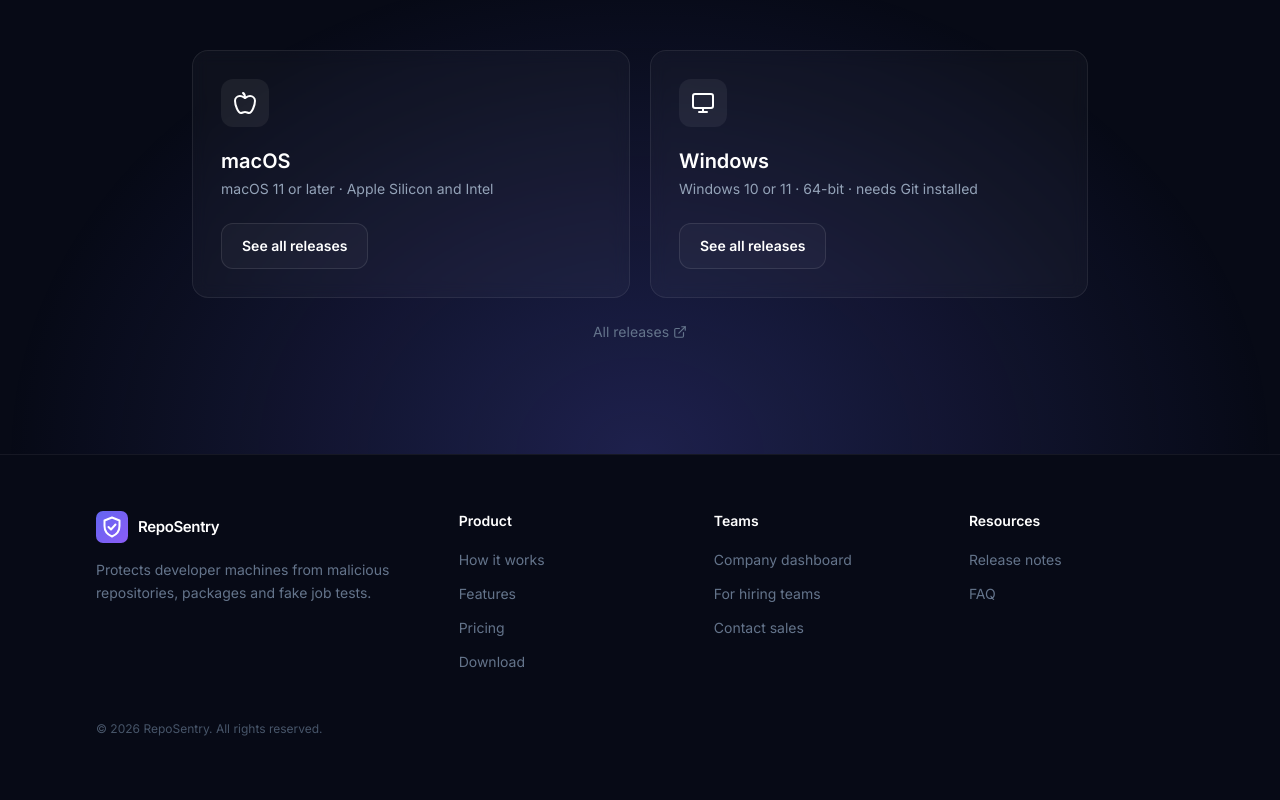
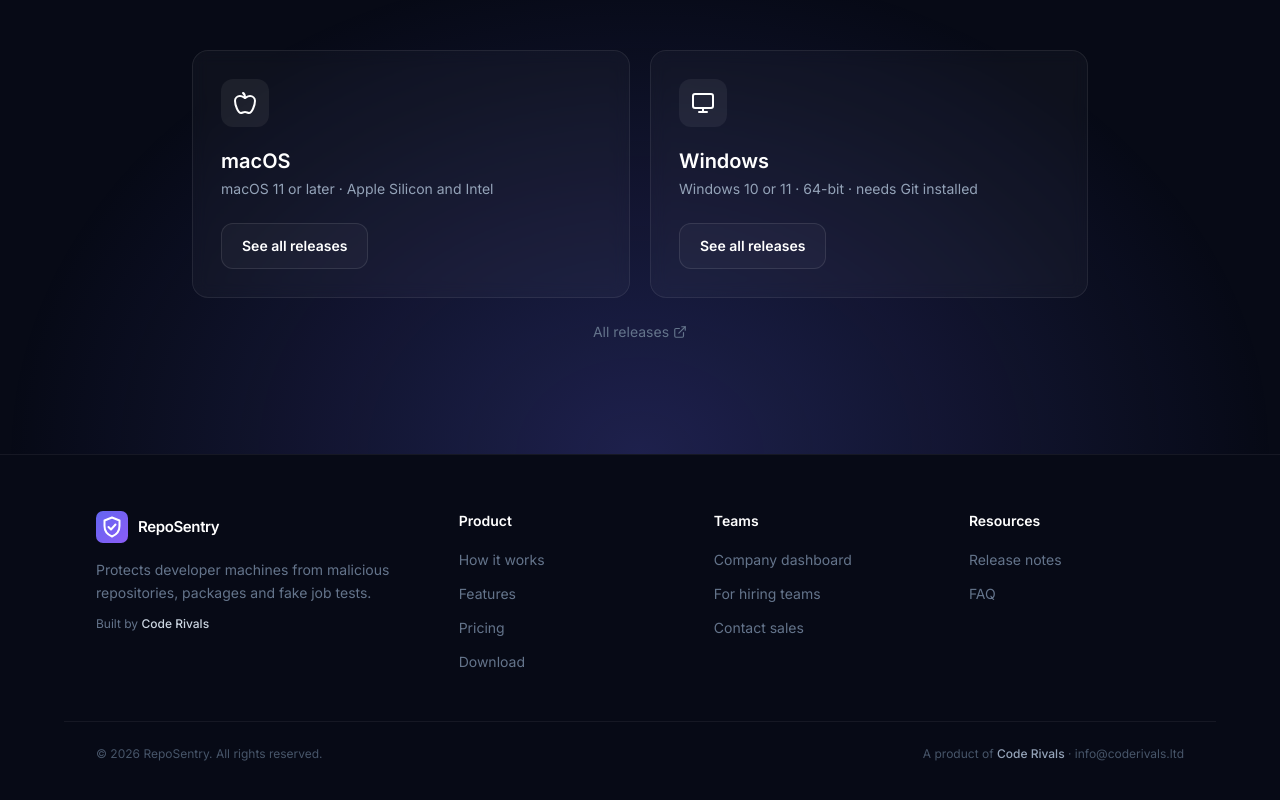
Before and after one commit to AHAdd40451/reposentry-releases, a Next.js app: page / in a window 1280 px wide. Shown: the part 7447-8247 px from the top of the page. Built offline with nearby package versions, Linux system fonts and the light colour scheme; no server answers.

Commit message:
Credit Code Rivals in the footer and use info@coderivals.ltd for contact

```diff
--- a/app/layout.tsx
+++ b/app/layout.tsx
@@ -18,6 +18,9 @@ export const metadata: Metadata = {
     type: 'website',
   },
   icons: { icon: '/icon.svg' },
+  authors: [{ name: 'Code Rivals', url: 'https://coderivals.ltd' }],
+  creator: 'Code Rivals',
+  publisher: 'Code Rivals',
 };
 
 export default function RootLayout({ children }: { children: React.ReactNode }) {
--- a/components/Footer.tsx
+++ b/components/Footer.tsx
@@ -15,6 +15,7 @@ export function Footer() {
           <p className="mt-4 max-w-xs text-sm leading-relaxed text-slate-500">
             Protects developer machines from malicious repositories, packages and fake job tests.
           </p>
+          <p className="mt-3 text-xs text-slate-500">Built by <a href="https://coderivals.ltd" className="font-medium text-slate-300 hover:text-white">Code Rivals</a></p>
         </div>
         {cols.map((c) => (
           <div key={c.title}>
@@ -25,7 +26,13 @@ export function Footer() {
           </div>
         ))}
       </div>
-      <div className="container-x mt-12 text-xs text-slate-600">© {new Date().getFullYear()} RepoSentry. All rights reserved.</div>
+      <div className="container-x mt-12 flex flex-wrap items-center justify-between gap-3 border-t border-white/[0.06] pt-6 text-xs text-slate-600">
+        <span>© {new Date().getFullYear()} RepoSentry. All rights reserved.</span>
+        <span>
+          A product of <a href="https://coderivals.ltd" className="font-medium text-slate-400 hover:text-white">Code Rivals</a>
+          {' · '}<a href={`mailto:${CONTACT_EMAIL}`} className="hover:text-white">{CONTACT_EMAIL}</a>
+        </span>
+      </div>
     </footer>
   );
 }
--- a/lib/config.ts
+++ b/lib/config.ts
@@ -13,4 +13,4 @@ export const SIGNUP = {
 };
 
 /** Where "Contact sales" goes. */
-export const CONTACT_EMAIL = 'sales@reposentry.app';
+export const CONTACT_EMAIL = 'info@coderivals.ltd';
```
